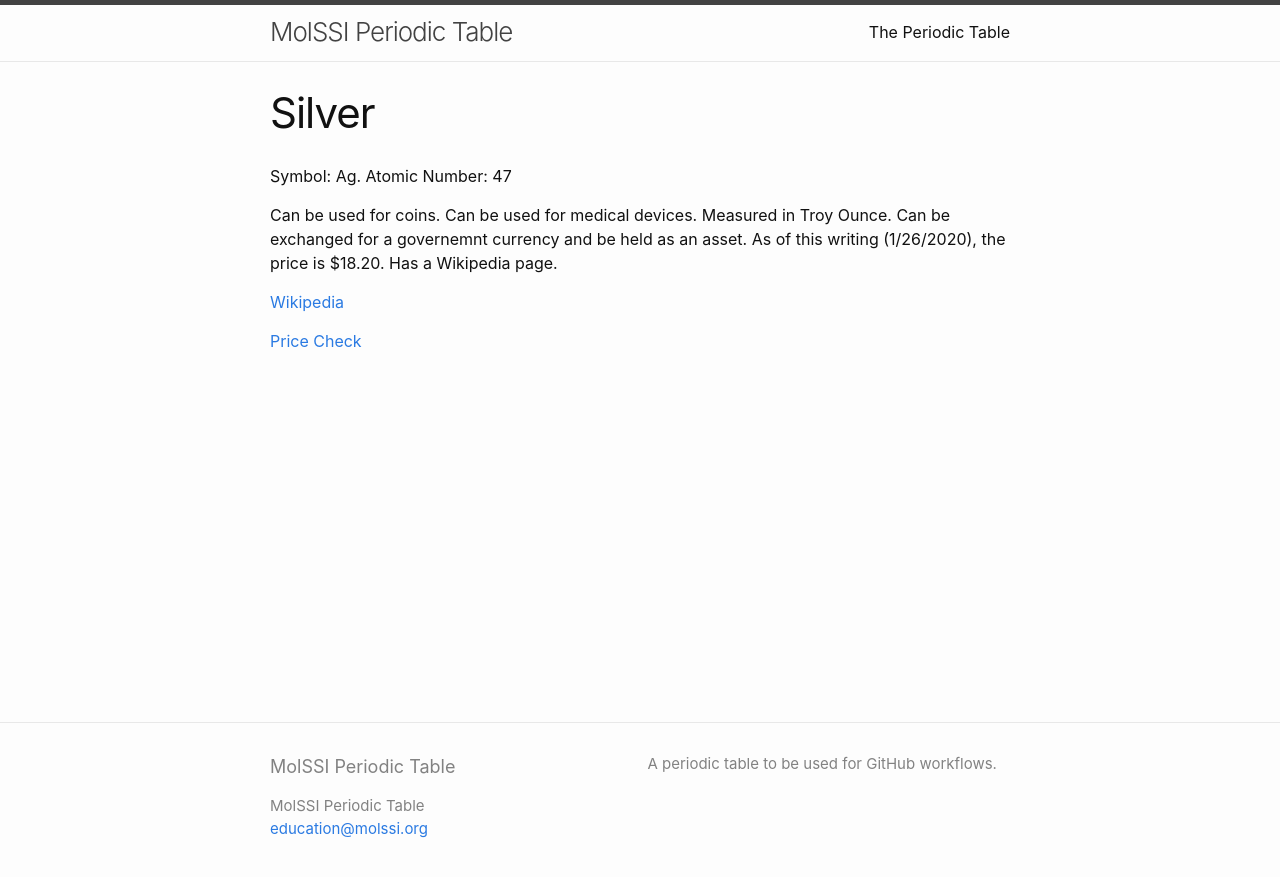
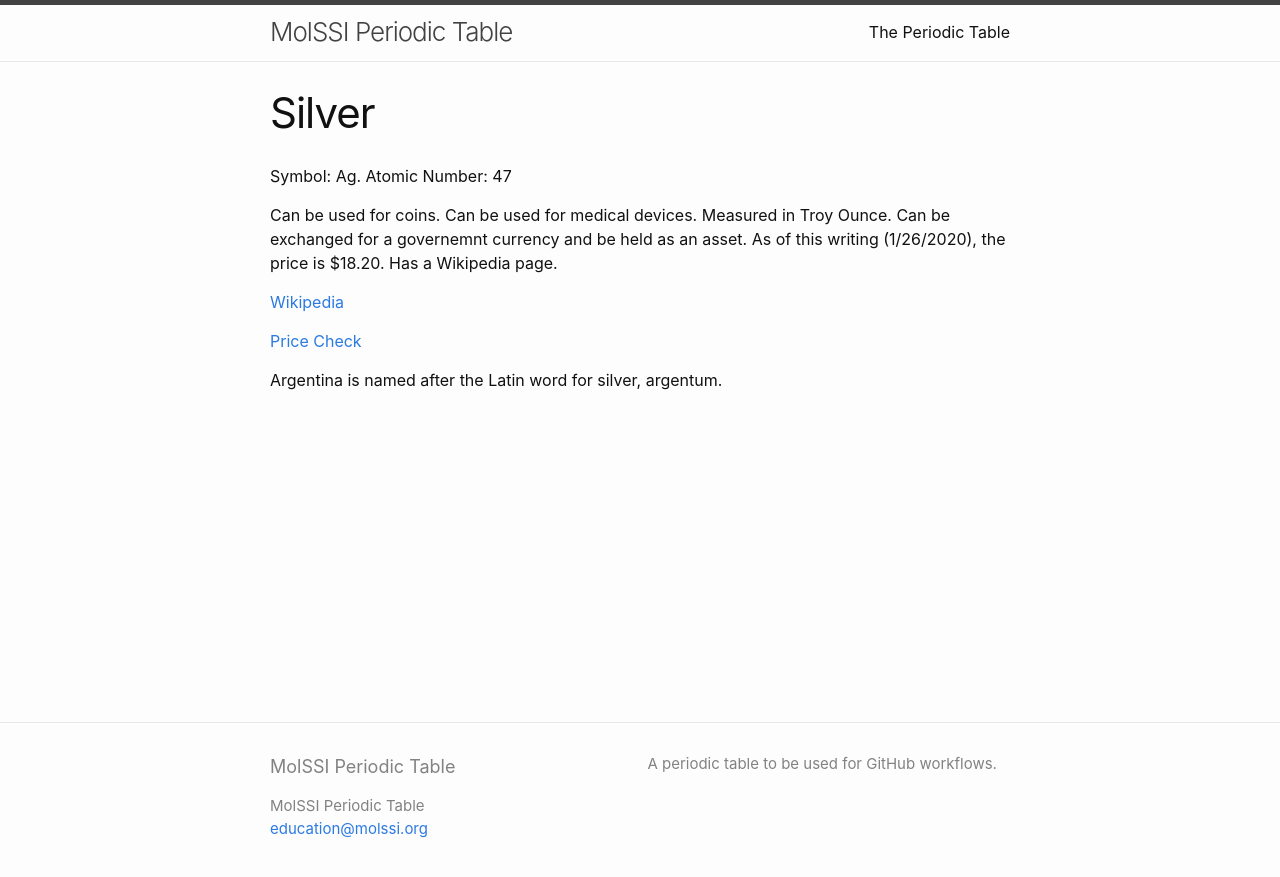
Before and after one commit to MolSSI-Education/periodic-table, a Jekyll site: the page built from elements/silver.md, in a window 1280 px wide. Shown: the top 877 px of the page. Built offline with Jekyll 4.4.1, drawn with Linux system fonts in a browser that asks for light colours.

Commit message:
silver update

```diff
--- a/elements/silver.md
+++ b/elements/silver.md
@@ -10,3 +10,5 @@ Can be used for coins. Can be used for medical devices. Measured in Troy Ounce.
 [Wikipedia](https://en.wikipedia.org/wiki/Silver)
 
 [Price Check](https://www.apmex.com/silver-price)
+
+Argentina is named after the Latin word for silver, argentum.
```
